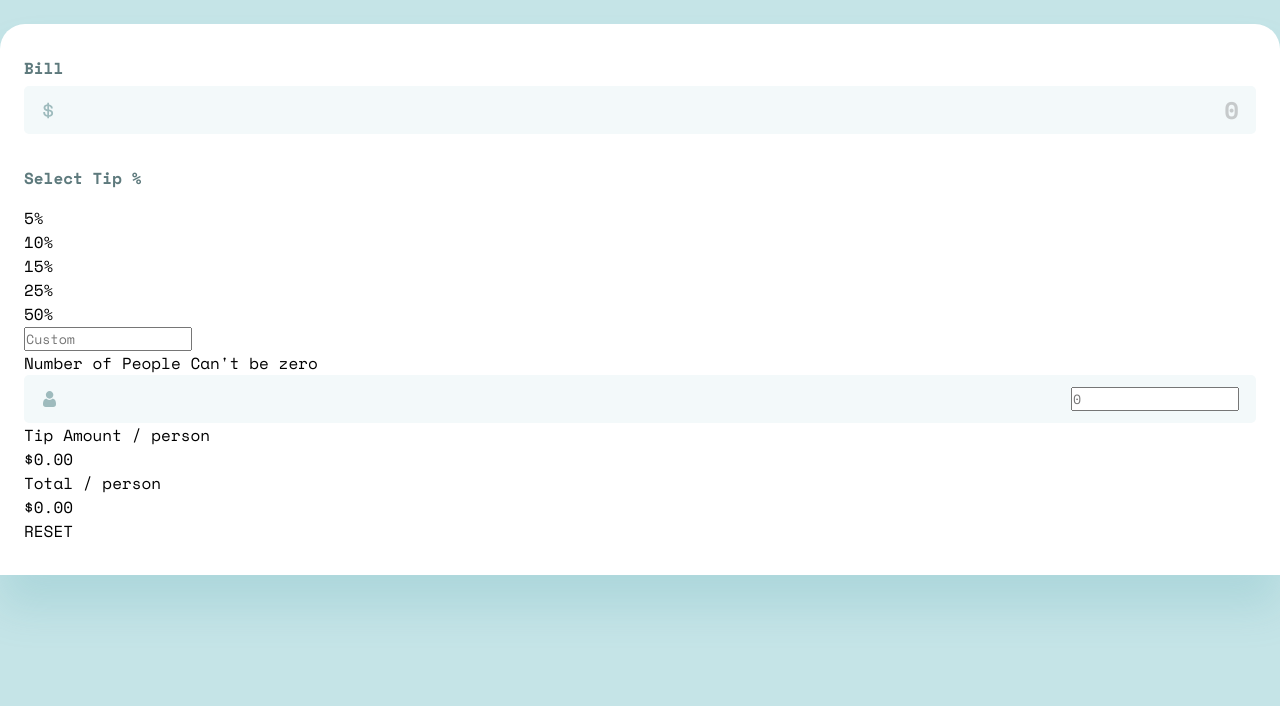
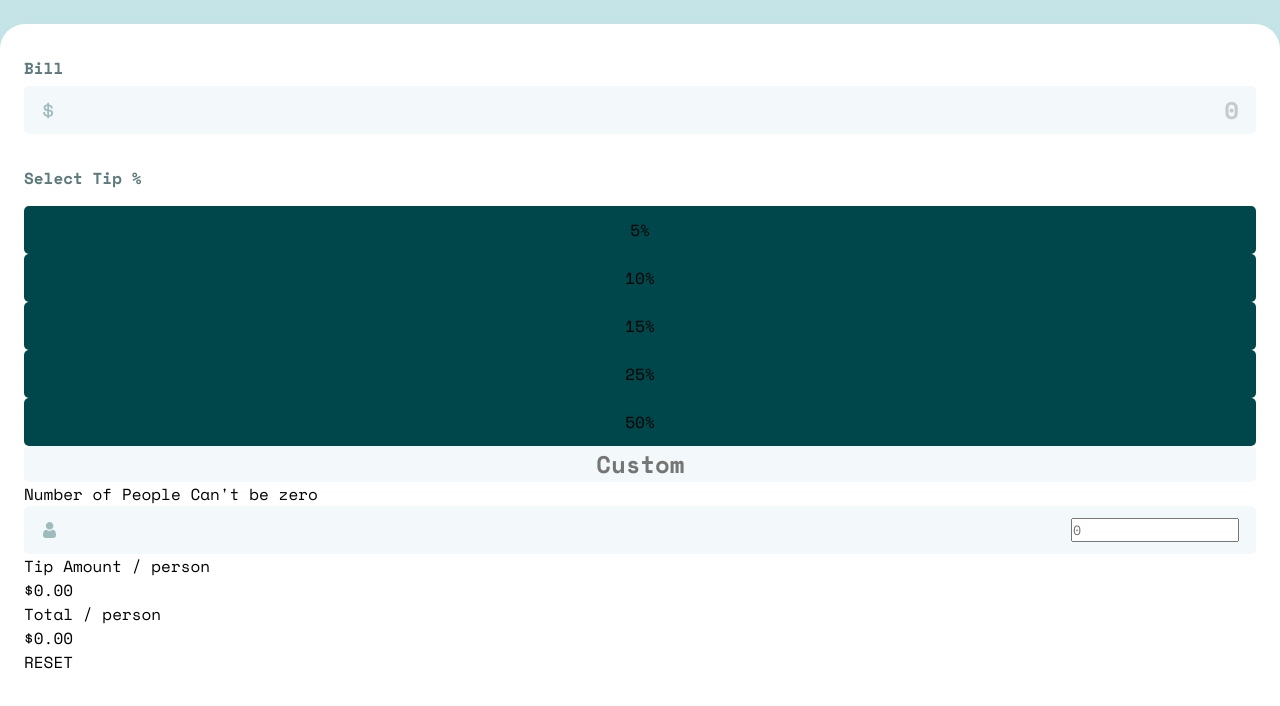
Before and after one commit to kaikaci12/Tip-Calculator, a plain HTML site: page index.html in a window 1280 px wide. Shown: the part 126-832 px from the top of the page. Before the commit the page ends 800 px from the top, so only its background shows below. Drawn offline with nearby package versions, Linux system fonts and the light colour scheme.

Commit message:
style percent boxes and custom input

```diff
--- a/style.css
+++ b/style.css
@@ -79,3 +79,30 @@ main {
   font-size: 16px;
   font-weight: 700;
 }
+.percent-box {
+  display: flex;
+  align-items: center;
+  justify-content: center;
+  border-radius: 5px;
+  background: #00474b;
+
+  height: 48px;
+}
+.custom {
+  background: #f3f9fa;
+  display: flex;
+  justify-content: center;
+  align-items: center;
+  border-radius: 5px;
+}
+.custom input {
+  text-align: end;
+  width: 89px;
+  height: 36px;
+  border: none;
+  background: transparent;
+  outline: none;
+  color: #00474b;
+  font-size: 24px;
+  font-weight: 700;
+}
```
